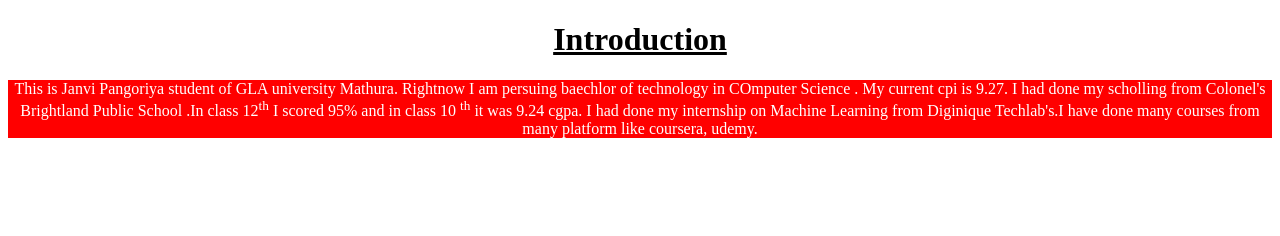
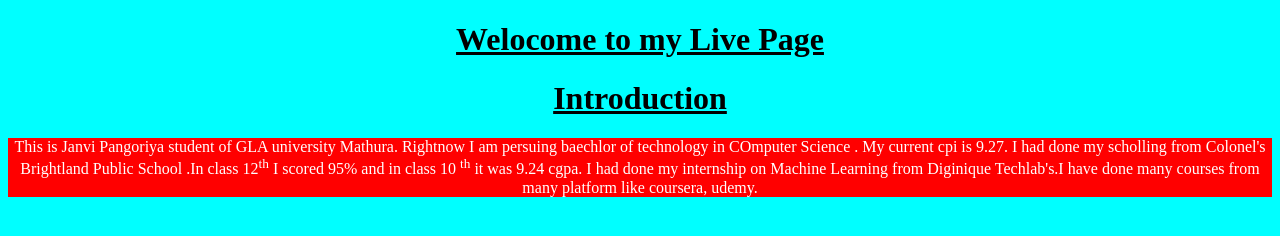
Before and after one commit to JanviPangoriya/Assignment_Practical_full_stack, a plain HTML site: page index.html in a window 1280 px wide. Drawn offline with Linux system fonts and the light colour scheme.

Commit message:
add styling

```diff
--- a/index.html
+++ b/index.html
@@ -5,7 +5,8 @@
     <meta name="viewport" content="width=device-width, initial-scale=1.0">
     <title>Myself</title>
 </head>
-<body><u>
+<body style="background-color:cyan;"><u>
+    <h1 style="text-align: center;">Welocome to my Live Page</h1>
     <h1 style="text-align: center;">Introduction</h1></u>
     <div>
         <p style="text-align: center;background-color: red;color: white;">This is Janvi Pangoriya student of GLA university Mathura.
```
